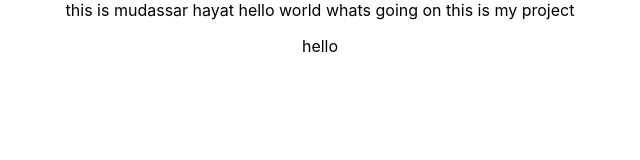
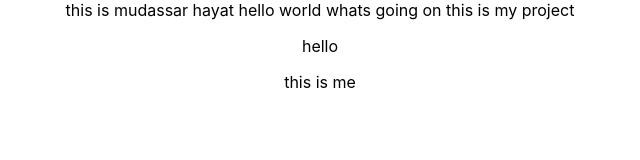
Before and after one commit to mudassirHayat/iterian, a React (Create React App) app: page / in a window 1280 px wide. Shown: the top 160 px of the page, without its empty margins (320-960 px from the left). Built offline with nearby package versions, Linux system fonts and the light colour scheme.

Commit message:
Update App.js

```diff
--- a/src/App.js
+++ b/src/App.js
@@ -10,6 +10,7 @@ function App() {
      whats going on
      this is my project
      <p>hello</p>
+     this is me
     </div>
   );
 }
```
